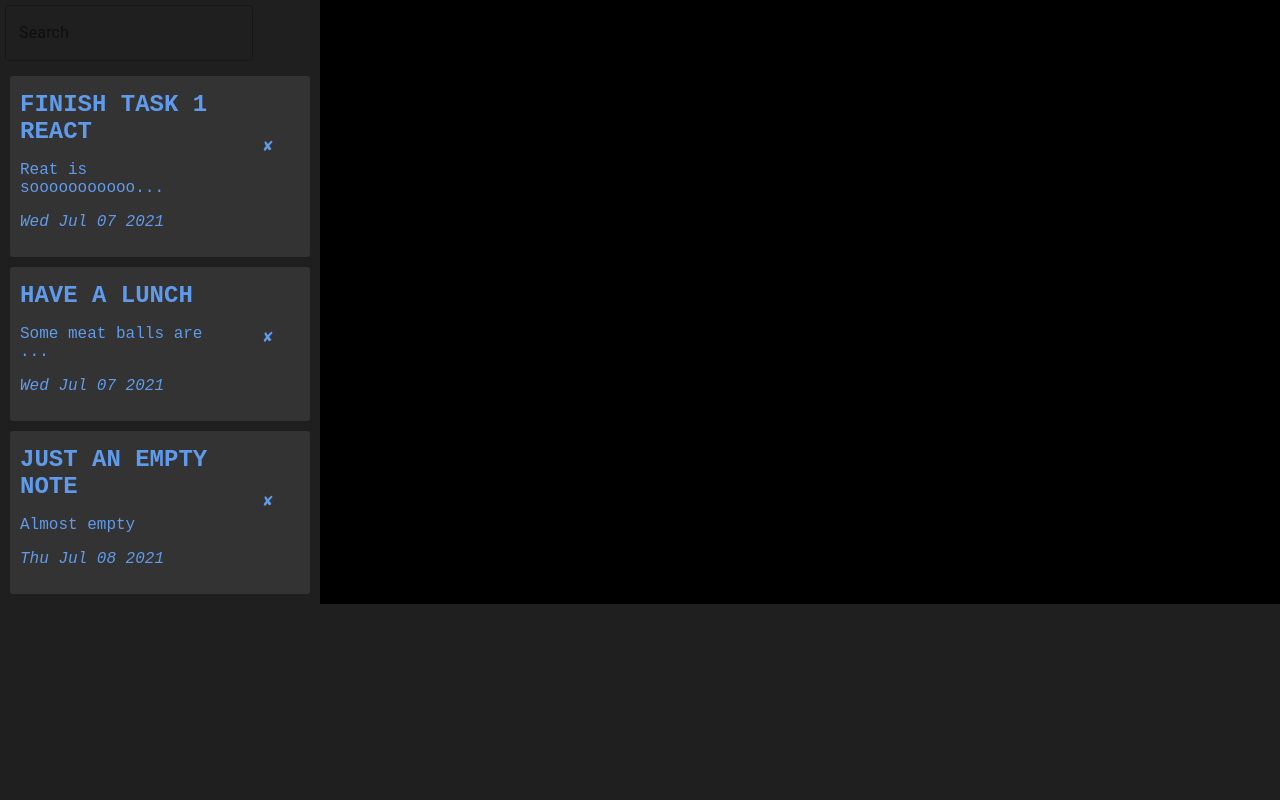
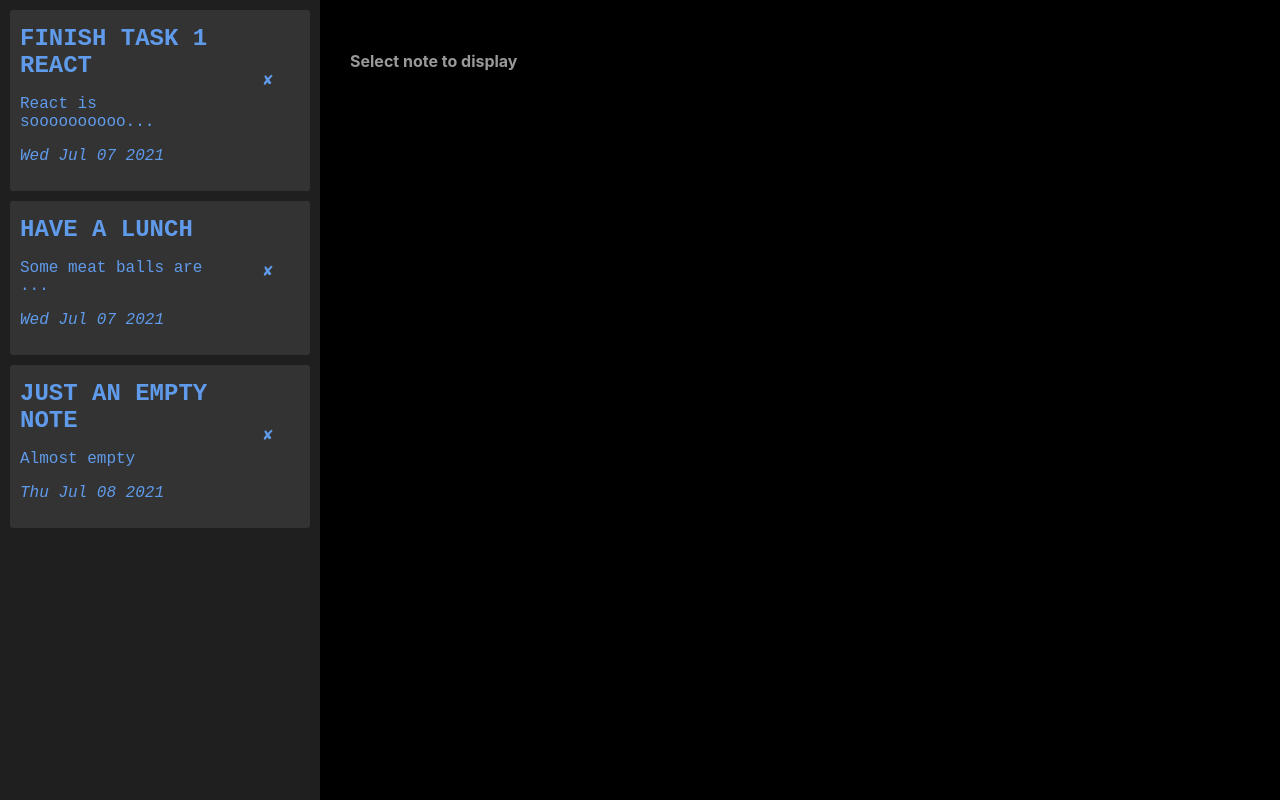
Before and after one commit to dapodev/ITechArt_Front-End, a React (Create React App) app in the folder note-app/: page / in a window 1280 px wide. Built offline with nearby package versions, Linux system fonts and the light colour scheme.

Commit message:
Project structured changed according to BEM

```diff
--- a/note-app/package.json
+++ b/note-app/package.json
@@ -2,13 +2,12 @@
   "name": "note-app",
   "version": "0.1.0",
   "private": true,
-  "homepage": "git@github.com:wooz1ewu/ITechArt_Front-End.git",
+  "homepage": "http://wooz1ewu.github.io/ITechArt_Front-End",
   "dependencies": {
     "@material-ui/core": "^4.12.0",
     "@testing-library/jest-dom": "^5.14.1",
     "@testing-library/react": "^11.2.7",
     "@testing-library/user-event": "^12.8.3",
-    "gh-pages": "^3.2.3",
     "prop-types": "^15.7.2",
     "react": "^17.0.2",
     "react-dom": "^17.0.2",
@@ -41,5 +40,8 @@
       "last 1 firefox version",
       "last 1 safari version"
     ]
+  },
+  "devDependencies": {
+    "gh-pages": "^3.2.3"
   }
 }
--- a/note-app/src/components/note-list/noteList.jsx
+++ b/note-app/src/components/note-list/noteList.jsx
@@ -1,5 +1,5 @@
 import React from 'react';
-import NoteItem from './item/NoteItem';
+import NoteItem from './__note-item/NoteItem';
 import PropTypes from 'prop-types'
 
 function NoteList({ style, notes, onSelect }) {
--- a/note-app/src/pages/myNotes/myNotes.jsx
+++ b/note-app/src/pages/myNotes/myNotes.jsx
@@ -1,13 +1,12 @@
 import React from 'react';
-import NoteList from '../../components/note-list/noteList';
+import NoteList from '../../components/note-list/NoteList';
 import { Styles } from './styles';
-import { TextField } from '@material-ui/core'
 
 function MyNotes() {
   const notes = [
     {
       title: 'Finish task 1 React',
-      description: 'Reat is sooooooooooooooooooooooooooooo cooooooooooooooooooool!!!',
+      description: 'React is sooooooooooooooooooooooooooooo cooooooooooooooooooool!!!',
       creation: new Date('July 7, 2021 15:45:00').toDateString(),
       isActive: false,
     },
@@ -43,9 +42,8 @@ function MyNotes() {
   }
 
   return (
-    <div style={{ display: 'flex' }}>
+    <div style={{ display: 'flex', minHeight: '100vh' }}>
       <div style={Styles.sideNotePanel}>
-        <TextField variant='outlined' color='white' label='Search' style={{color: 'white', margin: '5px'}}></TextField>
         <NoteList
           style={Styles.noteList}
           notes={noteList}
@@ -53,6 +51,7 @@ function MyNotes() {
         ></NoteList>
       </div>
       <div style={Styles.sideInfoDisplay}>
+        <div>
           {activeNote === null ? (
             <h4>Select note to display</h4>
             ) : (
@@ -64,6 +63,7 @@ function MyNotes() {
           )}
         </div>
       </div>
+    </div>
   );
 }
 
--- a/note-app/src/pages/myNotes/styles.js
+++ b/note-app/src/pages/myNotes/styles.js
@@ -7,7 +7,9 @@ export const Styles = {
 
   sideInfoDisplay: {
     backgroundColor: '#000',
-    width: '100%'
+    color: 'rgb(255, 255, 255, 0.6)',
+    width: '100%',
+    padding: '30px',
   },
 
   sideNotePanel: {
```
Also changed, not shown: note-app/src/components/note-list/__note-item/NoteItem.jsx (renamed from note-app/src/components/note-list/item/NoteItem.jsx), note-app/src/components/note-list/__note-item/styles.js (renamed from note-app/src/components/note-list/item/styles.js), 1 other file (tests, documents, lock files or other folders). Lines whose indentation alone changed are shown as unchanged.
